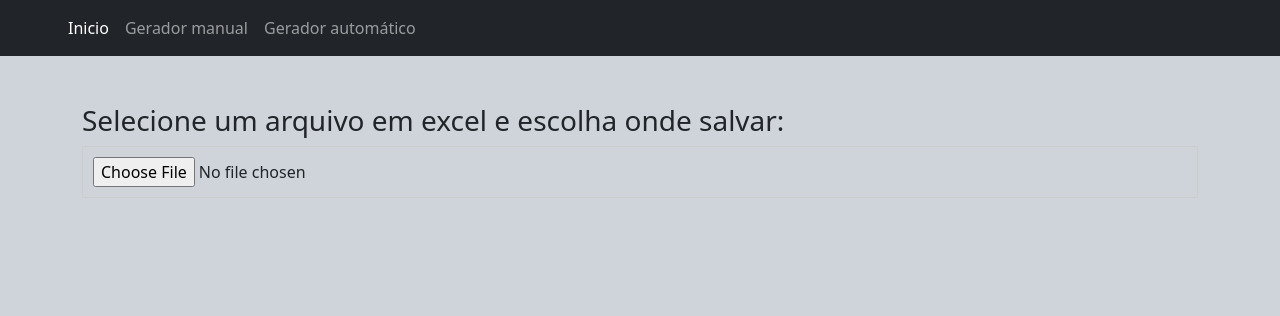
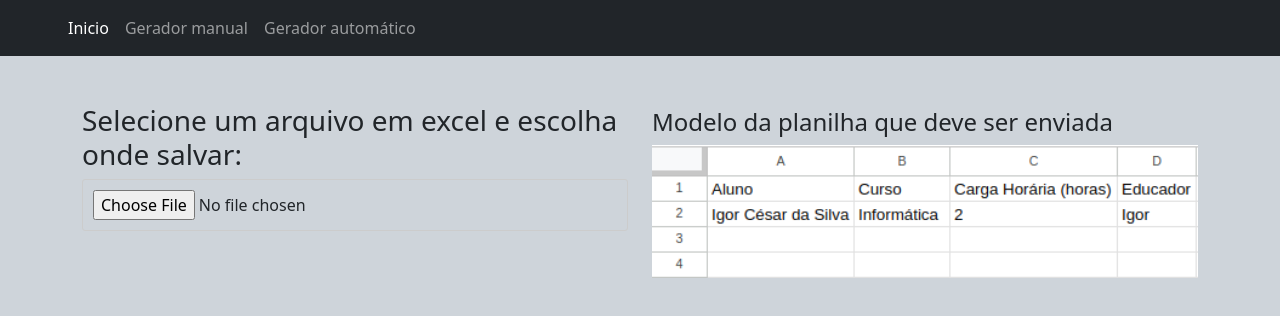
Before and after one commit to igorcesar-dev/gerador-de-certificado, a Vue app: page /geradorAuto in a window 1280 px wide. Shown: the top 316 px of the page. Built offline with nearby package versions, Linux system fonts and the light colour scheme; a web font is replaced by a local one.

Commit message:
Inserindo imagem de exemplo

```diff
--- a/src/views/GeradorAutoView.vue
+++ b/src/views/GeradorAutoView.vue
@@ -2,12 +2,20 @@
   <div class="bg-dark-subtle tela">
     <div class="container">
       <div class="row pt-5">
-        <div>
+        <div class="col">
           <div class="generateAll">
             <h3>Selecione um arquivo em excel e escolha onde salvar:</h3>
             <input type="file" id="excelFileInput" ref="fileInput" @change="handleFile" />
             <div id="dataDisplay"></div>
           </div>
+        </div>
+        <div class="col pt-1">
+        <h4>Modelo da planilha que deve ser enviada</h4>
+          <img
+            class="imagem-planilha"
+            src="../../public/img/modelo-planilha.png"
+            alt=""
+          />
         </div>
       </div>
     </div>
@@ -182,4 +190,7 @@ export default {
 .signature {
   width: 10em;
 }
+.imagem-planilha {
+  width: 100%;
+}
 </style>
```
Also changed, not shown: public/img/modelo-planilha.png (added).
